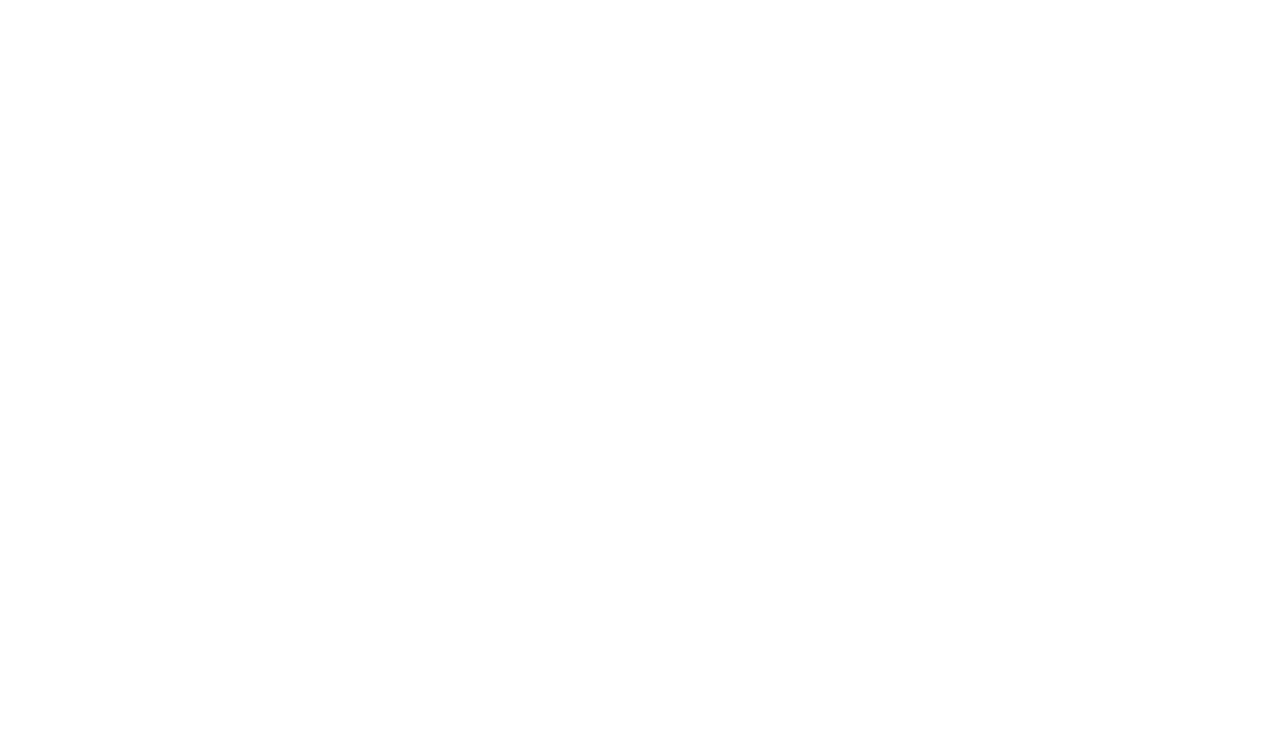
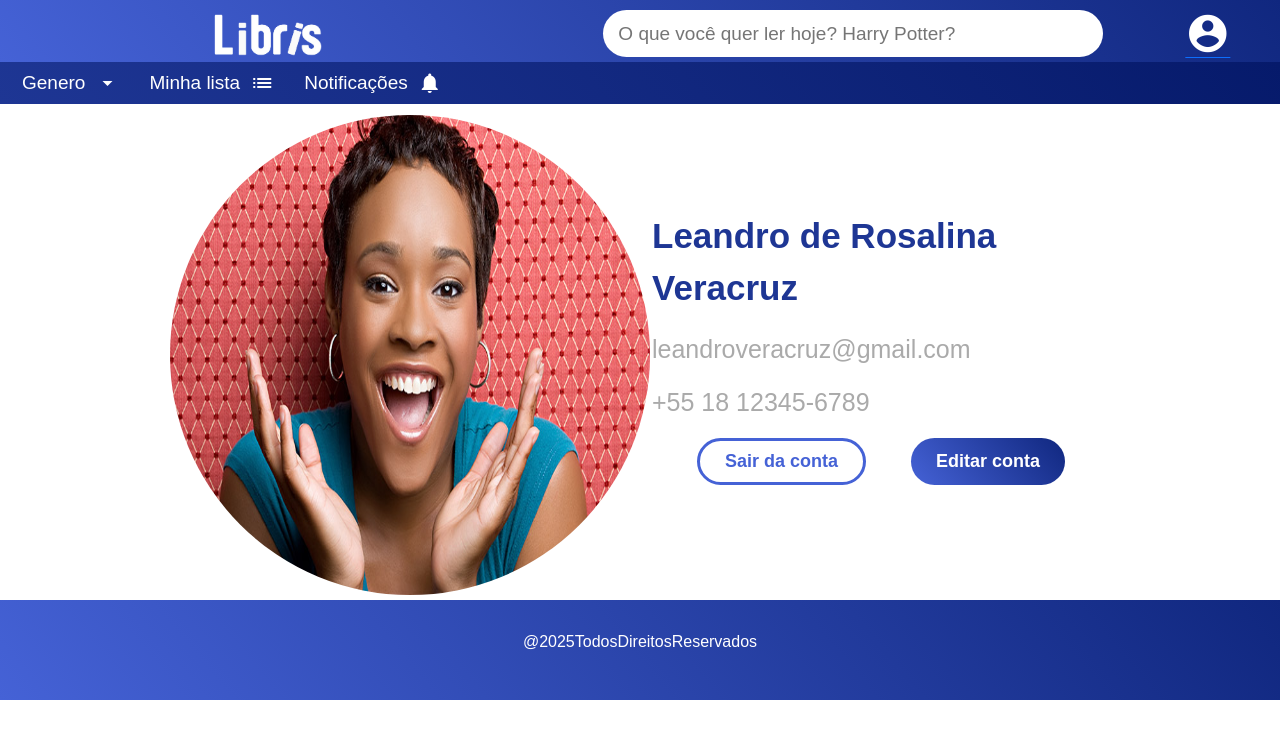
Before and after one commit to LuquitaDoidao/modelo-libris, a plain HTML site: page editar-perfil.html in a window 1280 px wide. Drawn offline with nearby package versions, Linux system fonts and the light colour scheme.

Commit message:
aaaaaaaaaaaaaaaaaaaaaaaaa

```diff
--- a/editar-perfil.html
+++ b/editar-perfil.html
@@ -3,9 +3,74 @@
 <head>
     <meta charset="UTF-8">
     <meta name="viewport" content="width=device-width, initial-scale=1.0">
-    <title>Editar Perfil</title>
+    <link rel="stylesheet" href="assets/css/estilo.css">
+    <link href="https://fonts.googleapis.com/icon?family=Material+Icons" rel="stylesheet">
+    <link href="https://cdn.jsdelivr.net/npm/bootstrap@5.3.3/dist/css/bootstrap.min.css" rel="stylesheet" integrity="sha384-QWTKZyjpPEjISv5WaRU9OFeRpok6YctnYmDr5pNlyT2bRjXh0JMhjY6hW+ALEwIH" crossorigin="anonymous">
+    <script src="https://cdn.jsdelivr.net/npm/bootstrap@5.3.3/dist/js/bootstrap.bundle.min.js" integrity="sha384-YvpcrYf0tY3lHB60NNkmXc5s9fDVZLESaAA55NDzOxhy9GkcIdslK1eN7N6jIeHz" crossorigin="anonymous"></script>
+    <title>Libris</title>
 </head>
-<body>
+<body class="pagina-ver-conta">
+    <header class="container-fluid">
+        <section class="row  d-flex cabecalho-claro2">
+            <div class="col-lg-5 col-sm-3 d-flex justify-content-center align-items-center">
+                <img class="logo" src="assets/img/logo-branca.png" alt="logo do site">
+            </div>
 
+            <div class="col-lg-6 col-sm-6 d-flex justify-content-center align-items-center">
+                <input id="campo-busca" placeholder="O que você quer ler hoje?">
+            </div>
+            <div class="col-lg-1 col-sm-3 justify-content-center align-items-center">
+                <a href="ver-conta.html"><i class="conta2">account_circle</i></a>
+            </div>
+        </section>
+
+        <section class="row cabecalho-escuro2">
+            <div class="col-12 d-flex align-items-center">
+                <div class="d-flex navegacao2 align-items-center">
+                    <p>Genero</p>
+                    <i>arrow_drop_down</i>
+                </div>
+                <div class="d-flex navegacao2 align-items-center">
+                    <p>Minha lista</p>
+                    <i>list</i>
+                </div>
+                <div class="d-flex navegacao2 align-items-center">
+                    <p>Notificações</p>
+                    <i>notifications</i>
+                </div>
+            </div>
+        </section>
+    </header>
+
+    <div class="espaco-vazio"></div>
+
+    <main class="container-fluid">
+        <section class="row align-items-center">
+            <div class="col-6">
+                <img class="foto-conta" src="assets/img/sorriso.jpg">
+            </div>
+
+            <div class="col-6">
+                <div class="row">
+                    <div class="informacoes2 col-12">
+                        <p class="nome">Leandro de Rosalina Veracruz</p>
+                        <p class="email">leandroveracruz@gmail.com</p>
+                        <p class="fone">+55 18 12345-6789</p>
+                    </div>
+
+                    <div class="botoes col-12">
+                        <p class="agendamento botao-fundo-transparente">Sair da conta</p>
+                        <p class="emprestimo botao-fundo-azul">Editar conta</p>
+                    </div>
+                </div>
+            </div>
+        </section>
+    </main>
+
+    <footer class="centraliza estreita">
+        <p>@2025TodosDireitosReservados</p>
+    </footer>
+
+    <script src="assets/js/animacao-index.js"></script>
 </body>
 </html>
```
